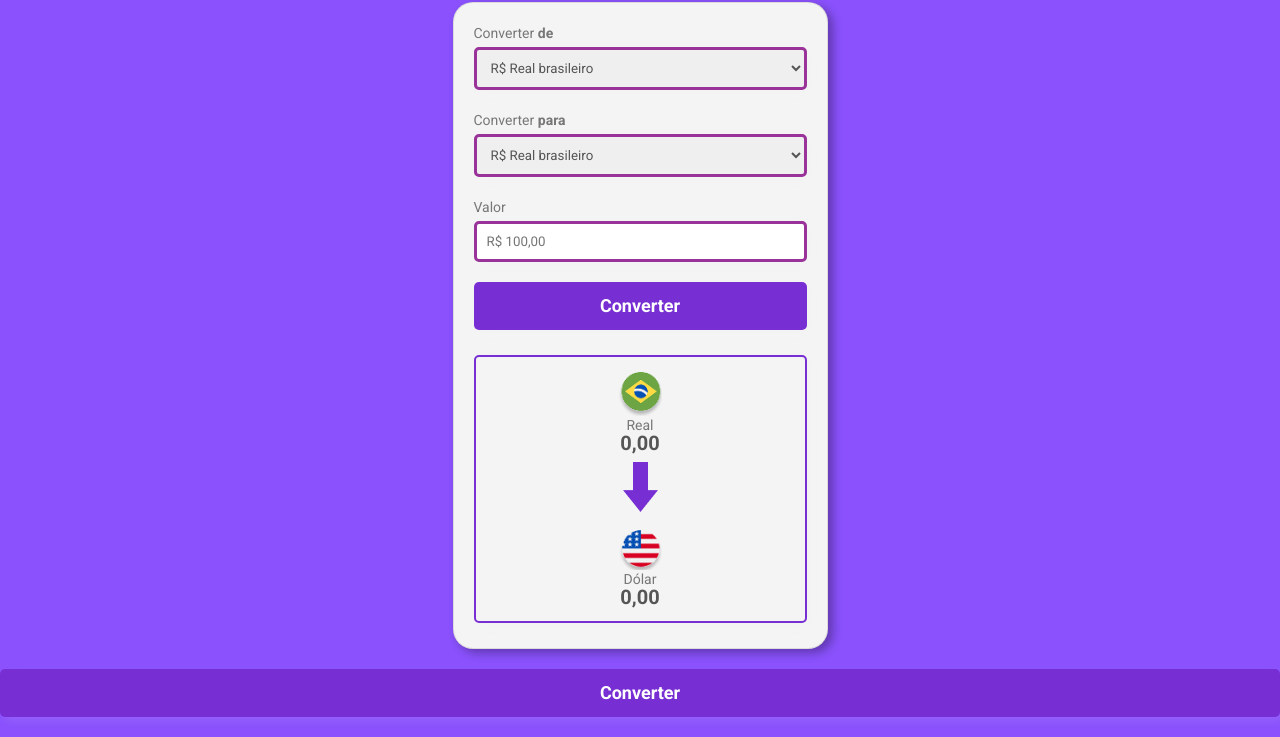
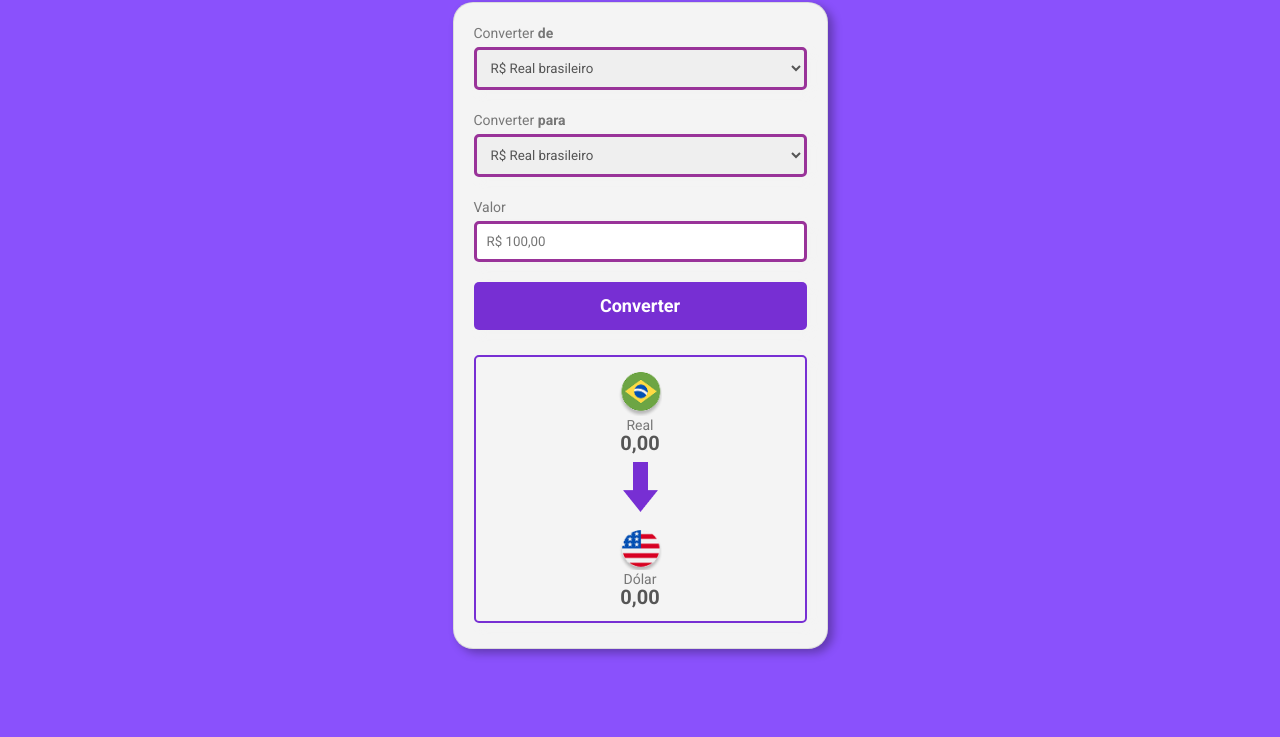
Before and after one commit to lomaski/cash_cash, a plain HTML site: page index.html in a window 1280 px wide. Shown: the part 263-1000 px from the top of the page. After the commit the page ends 932 px from the top, so only its background shows below. Drawn offline with Linux system fonts and the light colour scheme.

Commit message:
modified:   index.html

```diff
--- a/index.html
+++ b/index.html
@@ -55,7 +55,7 @@
             </div>
         </section>
     </main>
-    <button class="section-button button-conversion">Converter</button>
+
 </body>
 <script src="script.js"></script>
 </html>
```
